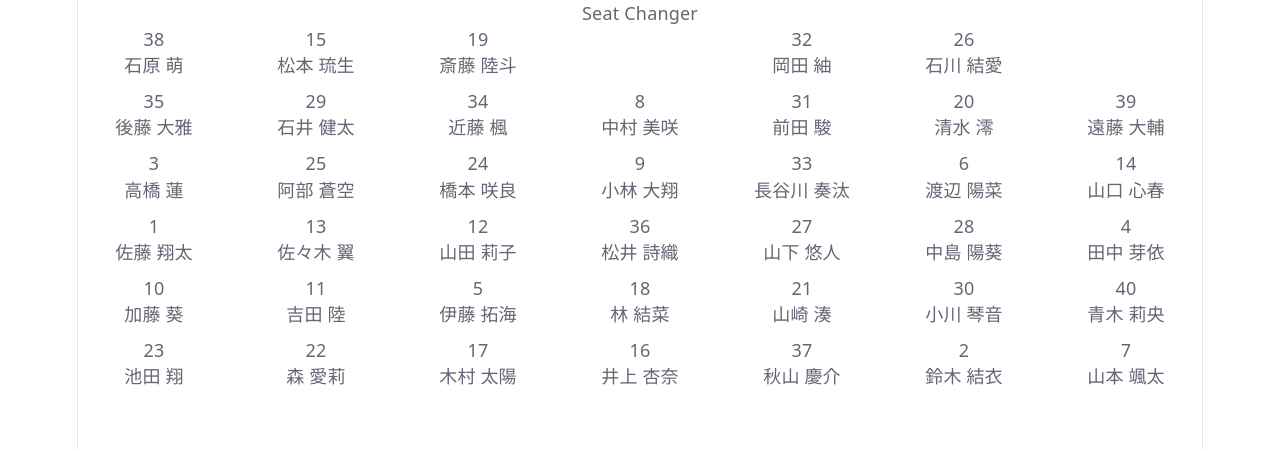
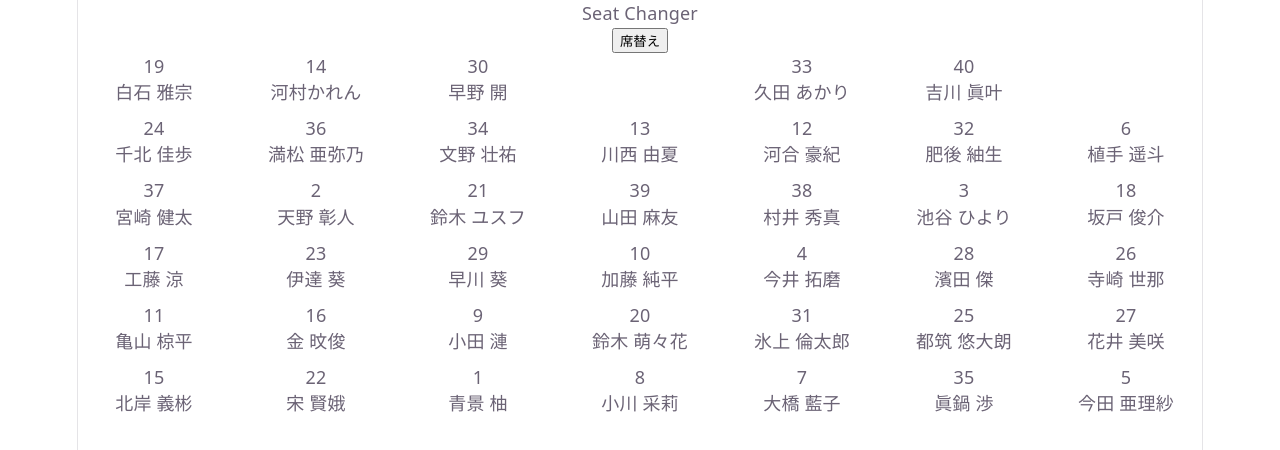
Before and after one commit to di2-web/SeatChanger, a React (Vite) app: page / in a window 1280 px wide. Shown: the top 450 px of the page. Built offline with nearby package versions, Linux system fonts and the light colour scheme.

Commit message:
will deploy

```diff
--- a/package.json
+++ b/package.json
@@ -25,6 +25,6 @@
     "globals": "^17.6.0",
     "typescript": "~6.0.2",
     "typescript-eslint": "^8.59.2",
-    "vite": "^8.0.12"
+    "vite": "^8.0.14"
   }
 }
--- a/src/App.tsx
+++ b/src/App.tsx
@@ -6,11 +6,18 @@ import './App.css'
 
 function App() {
 
+  const [seatMap, setSeatMap] = useState(changeSeat())
+
+  const handleShuffle = () => {
+    setSeatMap(changeSeat())
+  }
+
   return (
     <>
       <header>Seat Changer</header>
       <main>
-        <SeatMapping seatMap={changeSeat()} />
+        <button onClick={handleShuffle}>席替え</button>
+        <SeatMapping seatMap={seatMap} />
       </main>
 
     </>
--- a/src/SeatComponents.tsx
+++ b/src/SeatComponents.tsx
@@ -27,9 +27,13 @@ function SeatMapping(props: { seatMap: { number: number, name: string; }[] }) {
 
     return (
       <div className="seat-map" style={seatMapStyle}>
-        {map.map((seat) => (
-          <SeatCard number={seat.number} name={seat.name} key={seat.number} />
-        ))}
+        {map.map((seat, index) => {
+          const cardKey = seat.number === 0 ? `empty-${index}` : seat.number;
+
+          return (
+            <SeatCard number={seat.number} name={seat.name} key={cardKey} />
+          );
+        })}
       </div>
     )
   } else {
--- a/src/SeatLogic.ts
+++ b/src/SeatLogic.ts
@@ -1,11 +1,10 @@
 import classmates from './classmates.json'
 
-function shuffle(array: any[]) {
-  let copyArray = [...array]
-  let newArray = []
-  let randomIndex = 0
+function shuffle<T>(array: T[]): T[] {
+  const copyArray = [...array]
+  const newArray: T[] = []
   while (copyArray.length > 0) {
-    randomIndex = Math.floor(Math.random() * copyArray.length)
+    const randomIndex = Math.floor(Math.random() * copyArray.length)
     newArray.push(copyArray[randomIndex])
     copyArray.splice(randomIndex, 1)
   }
--- a/src/classmates.json
+++ b/src/classmates.json
@@ -1,162 +1,162 @@
 [
   {
     "number": 1,
-    "name": "佐藤 翔太"
+    "name": "青景 柚"
   },
   {
     "number": 2,
-    "name": "鈴木 結衣"
+    "name": "天野 彰人"
   },
   {
     "number": 3,
-    "name": "高橋 蓮"
+    "name": "池谷 ひより"
   },
   {
     "number": 4,
-    "name": "田中 芽依"
+    "name": "今井 拓磨"
   },
   {
     "number": 5,
-    "name": "伊藤 拓海"
+    "name": "今田 亜理紗"
   },
   {
     "number": 6,
-    "name": "渡辺 陽菜"
+    "name": "植手 遥斗"
   },
   {
     "number": 7,
-    "name": "山本 颯太"
+    "name": "大橋 藍子"
   },
   {
     "number": 8,
-    "name": "中村 美咲"
+    "name": "小川 采莉"
   },
   {
     "number": 9,
-    "name": "小林 大翔"
+    "name": "小田 漣"
   },
   {
     "number": 10,
-    "name": "加藤 葵"
+    "name": "加藤 純平"
   },
   {
     "number": 11,
-    "name": "吉田 陸"
+    "name": "亀山 椋平"
   },
   {
     "number": 12,
-    "name": "山田 莉子"
+    "name": "河合 豪紀"
   },
   {
     "number": 13,
-    "name": "佐々木 翼"
+    "name": "川西 由夏"
   },
   {
     "number": 14,
-    "name": "山口 心春"
+    "name": "河村かれん"
   },
   {
     "number": 15,
-    "name": "松本 琉生"
+    "name": "北岸 義彬"
   },
   {
     "number": 16,
-    "name": "井上 杏奈"
+    "name": "金 旼俊"
   },
   {
     "number": 17,
-    "name": "木村 太陽"
+    "name": "工藤 涼"
   },
   {
     "number": 18,
-    "name": "林 結菜"
+    "name": "坂戸 俊介"
   },
   {
     "number": 19,
-    "name": "斎藤 陸斗"
+    "name": "白石 雅宗"
   },
   {
     "number": 20,
-    "name": "清水 澪"
+    "name": "鈴木 萌々花"
   },
   {
     "number": 21,
-    "name": "山崎 湊"
+    "name": "鈴木 ユスフ"
   },
   {
     "number": 22,
-    "name": "森 愛莉"
+    "name": "宋 賢娥"
   },
   {
     "number": 23,
-    "name": "池田 翔"
+    "name": "伊達 葵"
   },
   {
     "number": 24,
-    "name": "橋本 咲良"
+    "name": "千北 佳歩"
   },
   {
     "number": 25,
-    "name": "阿部 蒼空"
+    "name": "都筑 悠大朗"
   },
   {
     "number": 26,
-    "name": "石川 結愛"
+    "name": "寺崎 世那"
   },
   {
     "number": 27,
-    "name": "山下 悠人"
+    "name": "花井 美咲"
   },
   {
     "number": 28,
-    "name": "中島 陽葵"
+    "name": "濱田 傑"
   },
   {
     "number": 29,
-    "name": "石井 健太"
+    "name": "早川 葵"
   },
   {
     "number": 30,
-    "name": "小川 琴音"
+    "name": "早野 開"
   },
   {
     "number": 31,
-    "name": "前田 駿"
+    "name": "氷上 倫太郎"
   },
   {
     "number": 32,
-    "name": "岡田 紬"
+    "name": "肥後 紬生"
   },
   {
     "number": 33,
-    "name": "長谷川 奏汰"
+    "name": "久田 あかり"
   },
   {
     "number": 34,
-    "name": "近藤 楓"
+    "name": "文野 壮祐"
   },
   {
     "number": 35,
-    "name": "後藤 大雅"
+    "name": "眞鍋 渉"
   },
   {
     "number": 36,
-    "name": "松井 詩織"
+    "name": "満松 亜弥乃"
   },
   {
     "number": 37,
-    "name": "秋山 慶介"
+    "name": "宮崎 健太"
   },
   {
     "number": 38,
-    "name": "石原 萌"
+    "name": "村井 秀真"
   },
   {
     "number": 39,
-    "name": "遠藤 大輔"
+    "name": "山田 麻友"
   },
   {
     "number": 40,
-    "name": "青木 莉央"
+    "name": "吉川 眞叶"
   }
 ]
```
Also changed, not shown: 2 other files (tests, documents, lock files or other folders).
